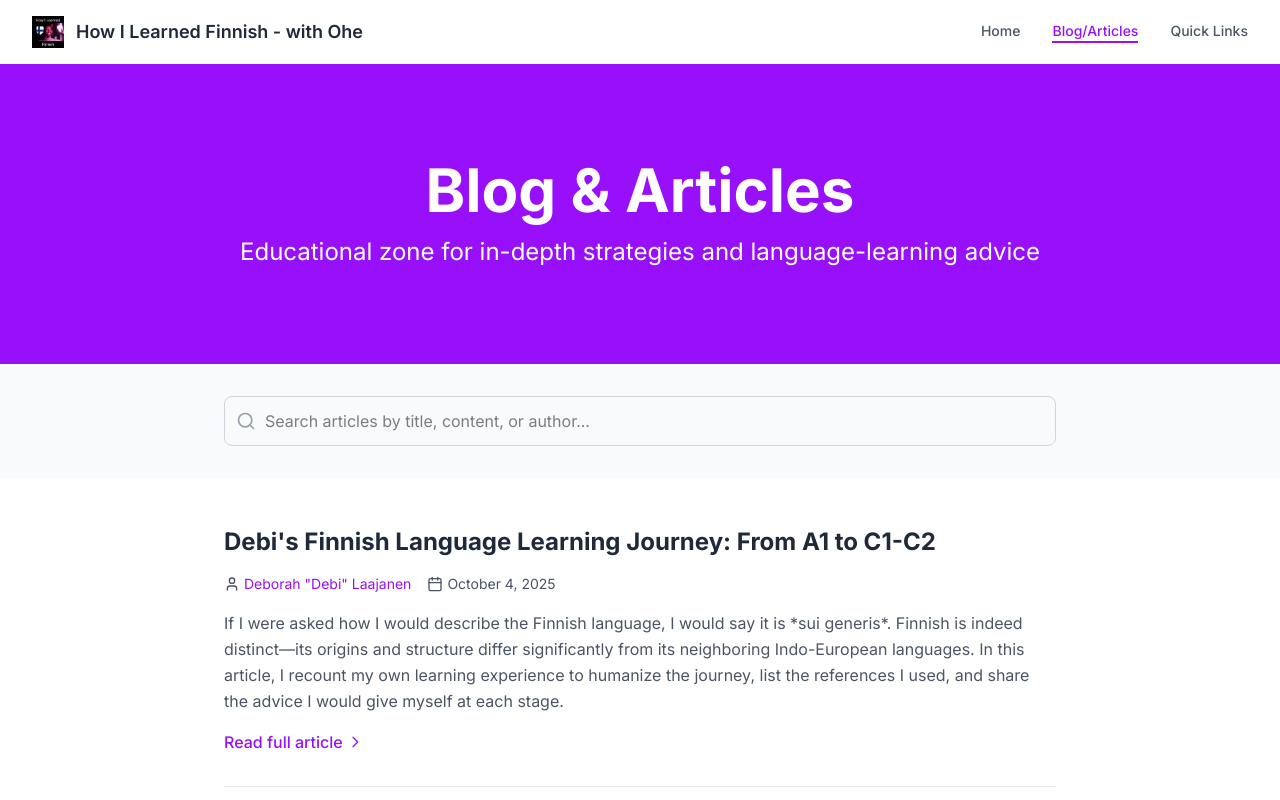
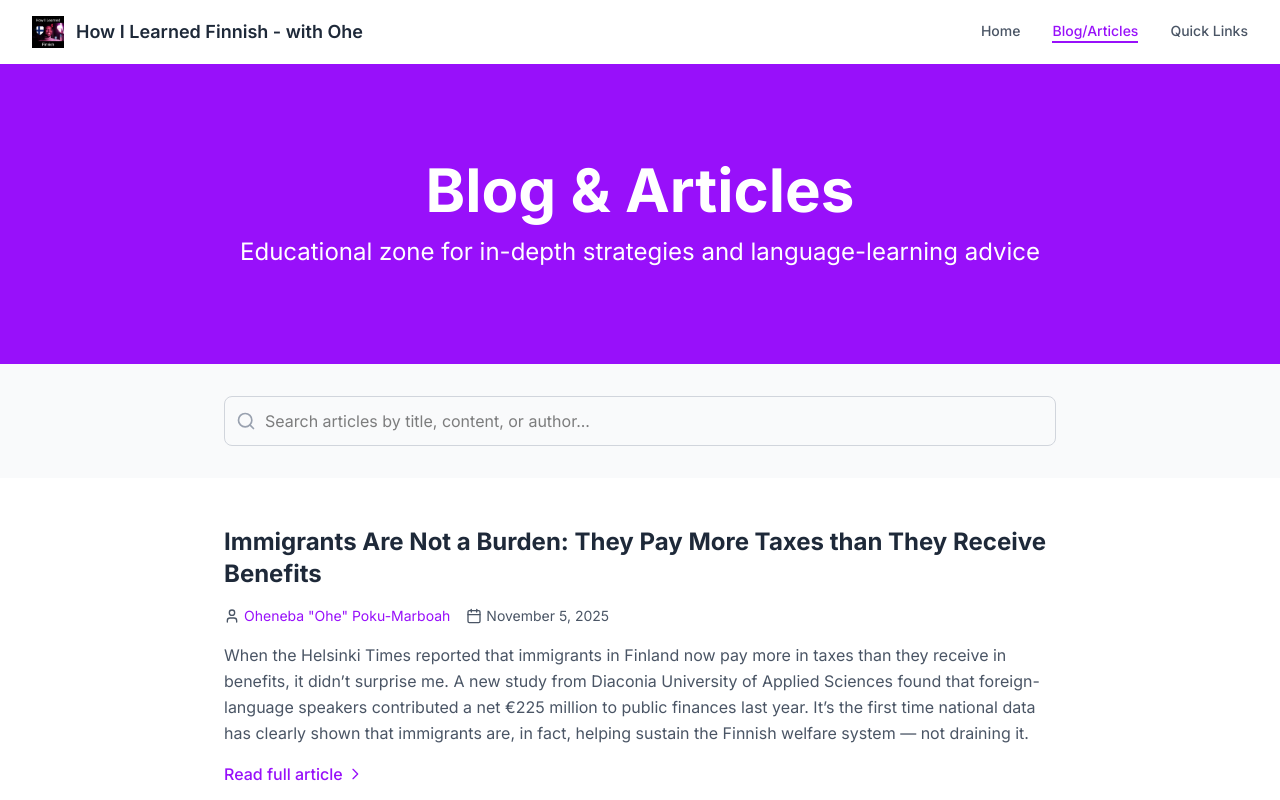
Before and after one commit to pokumars/howILearnedFinnish, a Next.js app: page /blog in a window 1280 px wide. Shown: the top 800 px of the page. Built offline with nearby package versions, Linux system fonts and the light colour scheme.

Commit message:
Add new blog post on immigrants' contributions to Finnish society, including content, metadata, and featured image; update author URLs for consistency.

```diff
--- a/src/data/blog-posts.ts
+++ b/src/data/blog-posts.ts
@@ -11,6 +11,38 @@ export interface BlogPost {
 }
 
 export const blogPosts: BlogPost[] = [
+  {
+    slug: "immigrants-pay-more-taxes-than-they-receive-benefits",
+    title:
+      "Immigrants Are Not a Burden: They Pay More Taxes than They Receive Benefits",
+    author: 'Oheneba "Ohe" Poku-Marboah',
+    authorUrl: "https://x.com/pokumars",
+    publishDate: "2025-11-05",
+    metaDescription:
+      "Immigrants Are Not a Burden, They Pay More Taxes than You Think",
+    excerpt:
+      "When the Helsinki Times reported that immigrants in Finland now pay more in taxes than they receive in benefits, it didn’t surprise me. A new study from Diaconia University of Applied Sciences found that foreign-language speakers contributed a net €225 million to public finances last year. It’s the first time national data has clearly shown that immigrants are, in fact, helping sustain the Finnish welfare system — not draining it.",
+    featuredImage: "/blog-immigrants-are-not-a-burden.png",
+    content: `
+# Immigrants Are Not a Burden — They’re Building Finland
+
+When the *[Helsinki Times](https://www.helsinkitimes.fi)* reported that immigrants in Finland now **pay more in taxes than they receive in benefits**, it didn’t surprise me. A new study from [Diakonia University of Applied Sciences](https://www.diak.fi) found that foreign-language speakers contributed a net **€225 million** to public finances last year. It’s the first time national data has clearly shown that immigrants are, in fact, helping sustain the Finnish welfare system; not draining it. (Read the full report [here](https://www.theseus.fi/handle/10024/899598)).
+
+But behind these numbers are thousands of individual stories — people who learned the language, built careers, and made Finland their permanent home. That’s exactly what I explore in this interview series *How I Learned Finnish*. In episode after episode, I meet immigrants who arrived with no Finnish, sometimes as refugees, and who now work, pay taxes, and speak the language at a high-level of fluency.
+
+One of them, **Jojo Pratt**, came from Ghana and spent his first year in a refugee camp. He learned Finnish by standing outside classrooms to listen and carrying a dictionary everywhere he went. Today he’s a nurse serving Finnish patients entirely in Finnish. His story, and many others like it, puts a human face on the numbers in this new report. [Check out his story here](https://www.howilearnedfinnish.fi/episode/8).
+
+Another example is my story In my case, I set out to get from B-level to C-level Dinnish fluency and achieved that goal in 1 year. 9 months after I started, I landed my first job that required me to work in Finnish - a consulting job in software development. [Check out how I did it here](https://www.howilearnedfinnish.fi/episode/2).
+
+The study’s authors said there’s been “a deliberate tendency to present immigrants in a negative light.” That’s why these real-life journeys matter. Language isn’t just a skill; it’s the bridge to full participation; to friendship, to work, and to belonging.
+
+Finland’s future workforce depends on immigrants, but real integration happens only when newcomers are seen — and see themselves — as contributors. The data now proves it. The stories have shown it all along.
+
+*Listen to these stories of integration and language mastery on* **How I Learned Finnish** — *available on [Spotify](https://open.spotify.com/show/266bYZrif8U0I1OJnOTTgU?si=bc6664cb5a2b4b51), [YouTube](https://www.youtube.com/@HowILearnedFinnish), and [Apple Podcasts](https://apple.co/4kEDw4K)*.
+I made this so that you can hear how they learned Finnish as adults and you can pick the methods that work best for you.
+`,
+  },
+
   {
     slug: "deborah-laajanen-finnish-learning-journey",
     title: "Debi's Finnish Language Learning Journey: From A1 to C1-C2",
@@ -164,7 +196,7 @@ I am convinced that at the height of this journey lies freedom, not from discipl
     slug: "best-finnish-podcasts-for-learning-the-language",
     title: "Best Finnish Podcasts for Learning the Language",
     author: `Oheneba "Ohe" Poku-Marboah`,
-    authorUrl: "https://www.linkedin.com/in/oheneba-pm",
+    authorUrl: "https://x.com/pokumars",
     publishDate: "2025-09-23",
     metaDescription:
       "Discover the best Finnish podcasts to boost your language learning. From easy Finnish news to finance, culture and language learning podcasts,  here’s how I used podcasts to reach fluency in one year.",
@@ -297,7 +329,7 @@ If you’re learning Finnish, pick at least one podcast today and just start lis
     title:
       "How I Learned Finnish Fast as an Adult Immigrant (and Why I Started a Language Learning Podcast)",
     author: `Oheneba "Ohe" Poku-Marboah`,
-    authorUrl: "https://www.linkedin.com/in/oheneba-pm",
+    authorUrl: "https://x.com/pokumars",
     publishDate: "2025-07-05",
     metaDescription:
       "Discover how I pretended not to speak English for a year to learn Finnish fast as an adult immigrant, and why I started a language learning podcast to share strategies and fluency stories.",
```
Also changed, not shown: public/blog-immigrants-are-not-a-burden.png (added).
